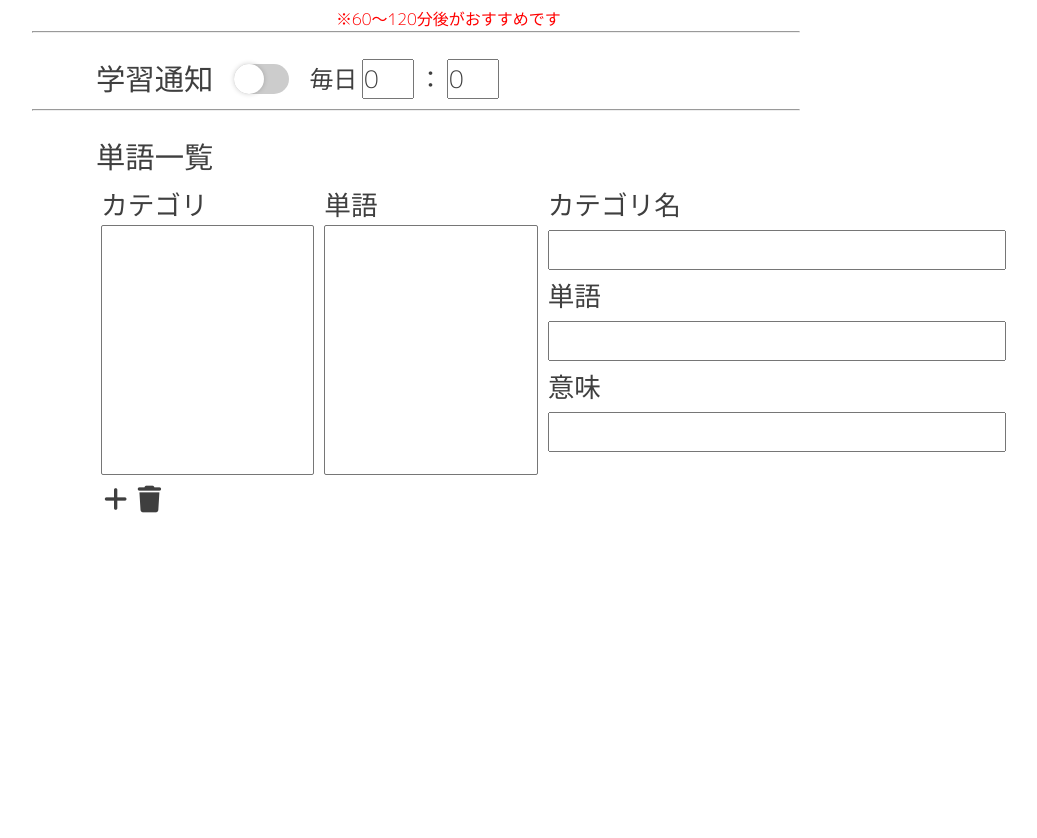
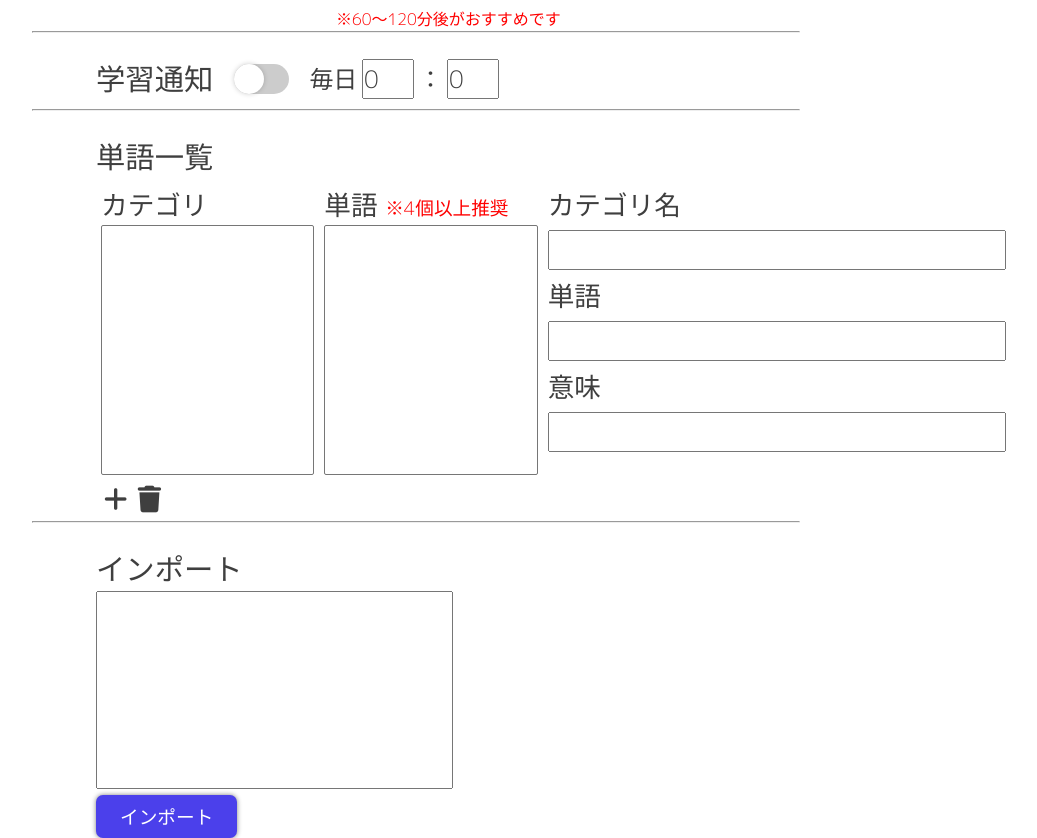
Before and after one commit to kanaru0928/Blossom, a PHP site: page /setting in a window 1280 px wide. Shown: the part 228-1066 px from the top of the page, without its empty margins (96-1133 px from the left). Before the commit the page ends 800 px from the top, so only its background shows below. Run offline with PHP 8.4, Linux system fonts and the light colour scheme; lists and menus that the app fills with data are empty; some libraries are stand-ins or nearby versions.

Commit message:
add: import

```diff
--- a/setting/index.html
+++ b/setting/index.html
@@ -53,7 +53,7 @@
             <h1><i class="fas fa-sliders-h"></i> 設定</h1>
             <br>
             <div class="notice_setting">
-                <div class="fukusyu">
+                <div class="fukusyu setting">
                     <div class="subtitle">
                         <h2>復習通知</h2>
                         <div class="toggle-switch">
@@ -73,7 +73,7 @@
                 <hr>
                 <br>
 
-                <div class="fukusyu">
+                <div class="fukusyu setting">
                     <div class="subtitle">
                         <h2>学習通知</h2>
                         <div class="toggle-switch">
@@ -93,7 +93,7 @@
                 <hr>
                 <br>
 
-                <div class="word_list">
+                <div class="word_list setting">
                     <h2>単語一覧</h2><br>
                     <div class="list_parent">
                         <div class="list parent">
@@ -105,7 +105,7 @@
                             <i class="fas fa-trash" id="remove_set"></i>
                         </div>
                         <div class="list child">
-                            <p>単語</p>
+                            <p>単語 <span style="font-size: 14pt; color: red;">※4個以上推奨</span></p>
                             <select id="child_list" size="8">
                             </select>
                             <br>
@@ -122,6 +122,17 @@
                         </div>
                     </div>
                 </div>
+
+                <br>
+                <hr>
+                <br>
+
+                <div class="io setting">
+                    <h2>インポート</h2><br>
+                    <textarea class="import" cols="20" rows="7"></textarea><br>
+                    <input type="button" class="btn1 import_btn" value="インポート"/>
+                    <p class="error">※エラー</p>
+                </div>
             </div>
         </div>
     </body>
--- a/setting/setting.css
+++ b/setting/setting.css
@@ -1,92 +1,80 @@
 .main_form {
-  margin-top: 10px;
-}
+  margin-top: 10px; }
 
-.fukusyu, .word_list {
+.setting {
   padding-left: 5vw;
   position: relative;
-  display: inline-block;
-}
-.fukusyu h2, .word_list h2 {
+  display: inline-block; }
+  .setting h2 {
     font-size: 22pt;
     display: inline;
-  vertical-align: top;
-}
-.fukusyu .content, .word_list .content {
+    vertical-align: top; }
+  .setting .content {
     vertical-align: top;
     display: inline-block;
-  margin-top: 3px;
-}
-.fukusyu .note, .word_list .note {
+    margin-top: 3px; }
+  .setting .note {
     text-indent: 15em;
     color: red;
     font-size: 12pt;
-  padding-top: 0;
-}
+    padding-top: 0; }
 
 .notice_setting {
   position: absolute;
   margin: auto;
   display: block;
-  width: 60%;
-}
+  width: 60%; }
 
 .review_time {
   font-size: 18pt;
-  display: inline-block;
-}
+  display: inline-block; }
   .review_time.after_test {
-  width: 3em;
-}
+    width: 3em; }
   .review_time.study {
-  width: 2em;
-}
+    width: 2em; }
 
 p {
-  font-size: 18pt;
-}
+  font-size: 18pt; }
 
 .subtitle {
-  display: inline-block;
-}
+  display: inline-block; }
 
 .review_time:invalid {
-  border-color: red;
-}
+  border-color: red; }
 
 .word_list .list_parent {
-  display: flex;
-}
+  display: flex; }
   .word_list .list_parent .list {
     margin: 5px;
-  display: inline-block;
-}
+    display: inline-block; }
     .word_list .list_parent .list p {
-  font-size: 20pt;
-}
+      font-size: 20pt; }
     .word_list .list_parent .list select {
       width: 10em;
-  font-size: 16pt;
-}
+      font-size: 16pt; }
       .word_list .list_parent .list select option::selection {
-  background: violet;
-}
+        background: violet; }
     .word_list .list_parent .list.edit {
-  margin-bottom: 20pt;
-}
+      margin-bottom: 20pt; }
       .word_list .list_parent .list.edit input {
         font-size: 18pt;
         display: block;
-  margin: 5px 0;
-}
+        margin: 5px 0; }
     .word_list .list_parent .list i {
       font-size: 20pt;
       margin: 3px;
       margin-top: 10px;
-  cursor: pointer;
-}
+      cursor: pointer; }
       .word_list .list_parent .list i:disabled {
-  color: #aaa;
-}
+        color: #aaa; }
+
+.io .import {
+  resize: none;
+  font-size: 14pt; }
+.io .error {
+  color: red;
+  font-size: 14pt;
+  display: inline;
+  display: none; }
 
 /*# sourceMappingURL=setting.css.map */
```
Also changed, not shown: setting/setting.js (+24 -0 lines). Lines whose indentation alone changed are shown as unchanged.
